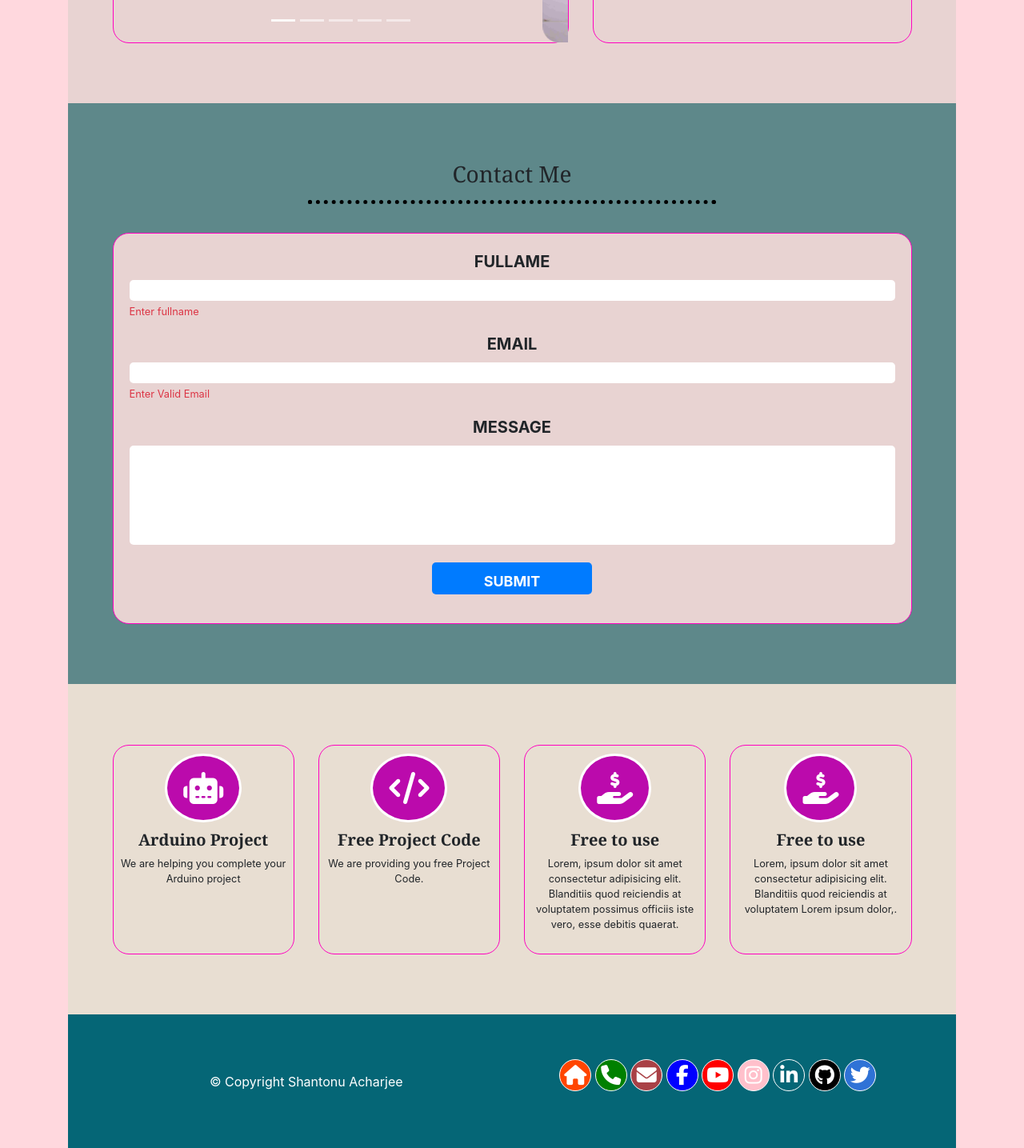
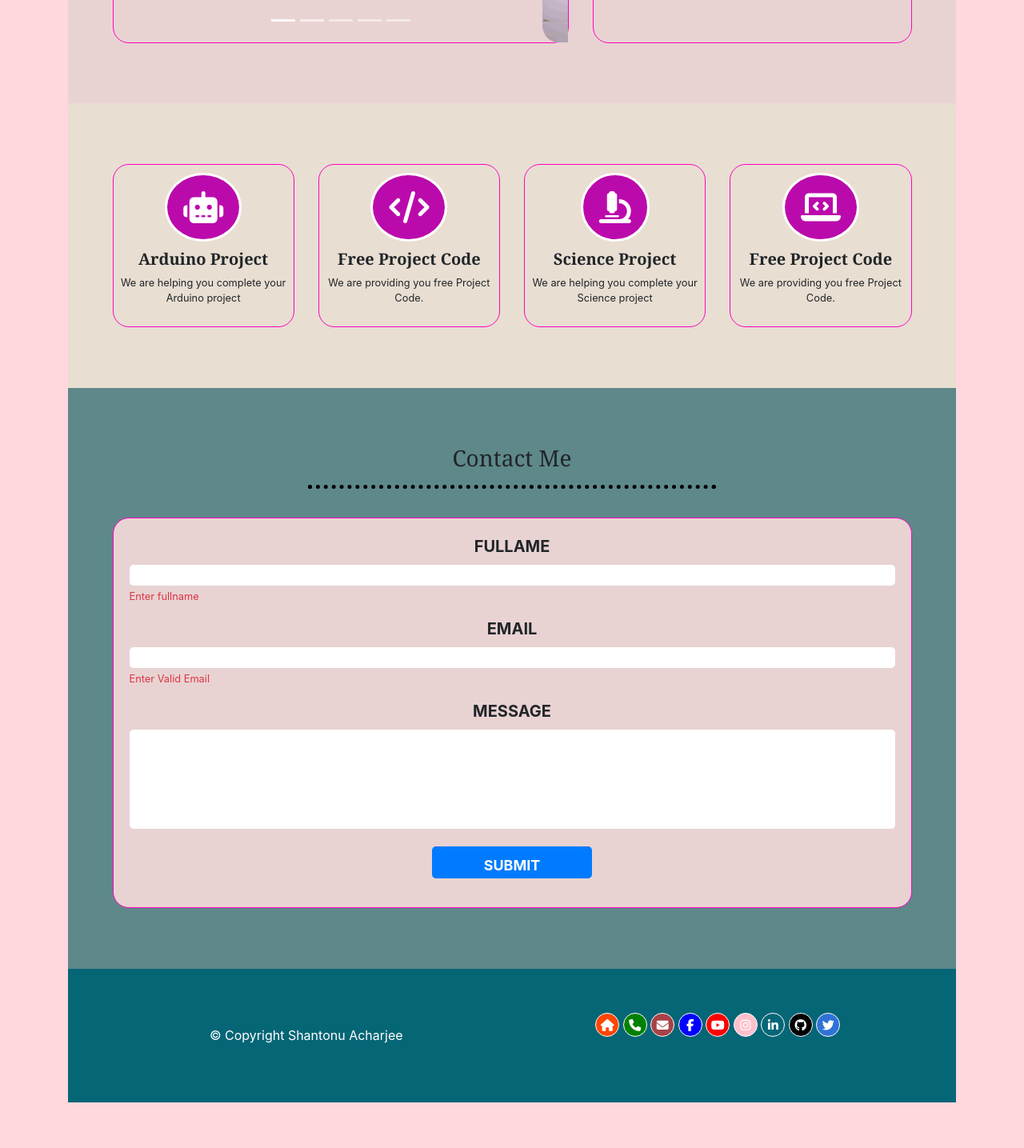
Before and after one commit to Shantonu-Acharjee/Bootstarp-Simple-Project-1, a plain HTML site: page index.html in a window 1280 px wide. Shown: the part 2840-4275 px from the top of the page at 80% size. After the commit the page ends 4218 px from the top, so only its background shows below. Drawn offline with nearby package versions, Linux system fonts and the light colour scheme.

Commit message:
adjust social icon

```diff
--- a/Css/style.css
+++ b/Css/style.css
@@ -554,7 +554,7 @@ footer{
 }
 
 footer i{
-    font-size: 25px;
+    font-size: 15px;
     color: white;
     padding-top: 7px;
 
@@ -564,8 +564,8 @@ footer i{
 
 footer a{
     display: inline-block;
-    width: 40px;
-    height: 40px;
+    width: 30px;
+    height: 30px;
     border-radius: 50%;
     border: 1px solid white;
 }
--- a/index.html
+++ b/index.html
@@ -509,6 +509,88 @@
 
 
 
+
+
+
+
+
+
+
+
+            <!--Features Start-->
+        <section id="features" class="text-center">
+            <div class="row">
+
+
+                <div class="col-6 col-lg-3 d-flex">
+
+                    <div class="features-col">
+                        <i class="fas fa-robot icon-style"></i>
+                        <h5 class="font-weight-bold">Arduino Project</h5>
+                        <p class="small">We are helping you complete your Arduino project</p>
+                    </div>
+                </div>
+
+
+
+
+                <div class="col-6 col-lg-3 d-flex">
+
+                    <div class="features-col ">
+                        <i class="fas fa-code icon-style"></i>
+                        <h5 class="font-weight-bold">Free Project Code</h5>
+                        <p class="small">We are providing you free Project Code.</p>
+                    </div>
+                </div>
+
+
+
+
+
+
+
+
+                <div class="col-6 col-lg-3 d-flex">
+
+                    <div class="features-col">
+                        <i class="fas fa-microscope icon-style"></i>
+                        <h5 class="font-weight-bold">Science Project</h5>
+                        <p class="small">We are helping you complete your Science project</p>
+                    </div>
+                </div>
+
+
+
+
+                <div class="col-6 col-lg-3 d-flex">
+
+                    <div class="features-col ">
+                        <i class="fas fa-laptop-code icon-style"></i></i>
+                        <h5 class="font-weight-bold">Free Project Code</h5>
+                        <p class="small">We are providing you free Project Code.</p>
+                    </div>
+                </div>
+
+
+            </div>
+        </section>
+        <!--Features End-->
+
+
+
+
+
+
+
+
+
+
+
+
+
+
+
+
         <!--Contact Me Start-->
         <section id="contact">
             <h3 class="text-center pt-3">Contact Me</h3>
@@ -578,70 +660,6 @@
 
         <!--Contact Me End-->
 
-
-
-
-
-
-
-            <!--Features Start-->
-        <section id="features" class="text-center">
-            <div class="row">
-
-
-                <div class="col-6 col-lg-3 d-flex">
-
-                    <div class="features-col">
-                        <i class="fas fa-robot icon-style"></i>
-                        <h5 class="font-weight-bold">Arduino Project</h5>
-                        <p class="small">We are helping you complete your Arduino project</p>
-                    </div>
-                </div>
-
-
-
-
-                <div class="col-6 col-lg-3 d-flex">
-
-                    <div class="features-col ">
-                        <i class="fas fa-code icon-style"></i>
-                        <h5 class="font-weight-bold">Free Project Code</h5>
-                        <p class="small">We are providing you free Project Code.</p>
-                    </div>
-                </div>
-
-
-
-
-
-
-
-
-                <div class="col-6 col-lg-3 d-flex">
-
-                    <div class="features-col">
-                        <i class="fas fa-hand-holding-usd icon-style"></i>
-                        <h5 class="font-weight-bold">Free to use</h5>
-                        <p class="small">Lorem, ipsum dolor sit amet consectetur adipisicing elit. Blanditiis quod reiciendis at voluptatem possimus officiis iste vero, esse debitis quaerat.</p>
-                    </div>
-                </div>
-
-
-
-
-
-
-                <div class="col-6 col-lg-3 d-flex">
-
-                    <div class="features-col">
-                        <i class="fas fa-hand-holding-usd icon-style"></i>
-                        <h5 class="font-weight-bold">Free to use</h5>
-                        <p class="small">Lorem, ipsum dolor sit amet consectetur adipisicing elit. Blanditiis quod reiciendis at voluptatem Lorem ipsum dolor,.</p>
-                    </div>
-                </div>
-            </div>
-        </section>
-        <!--Features End-->
 
 
 
```
Lines whose indentation alone changed are shown as unchanged.
